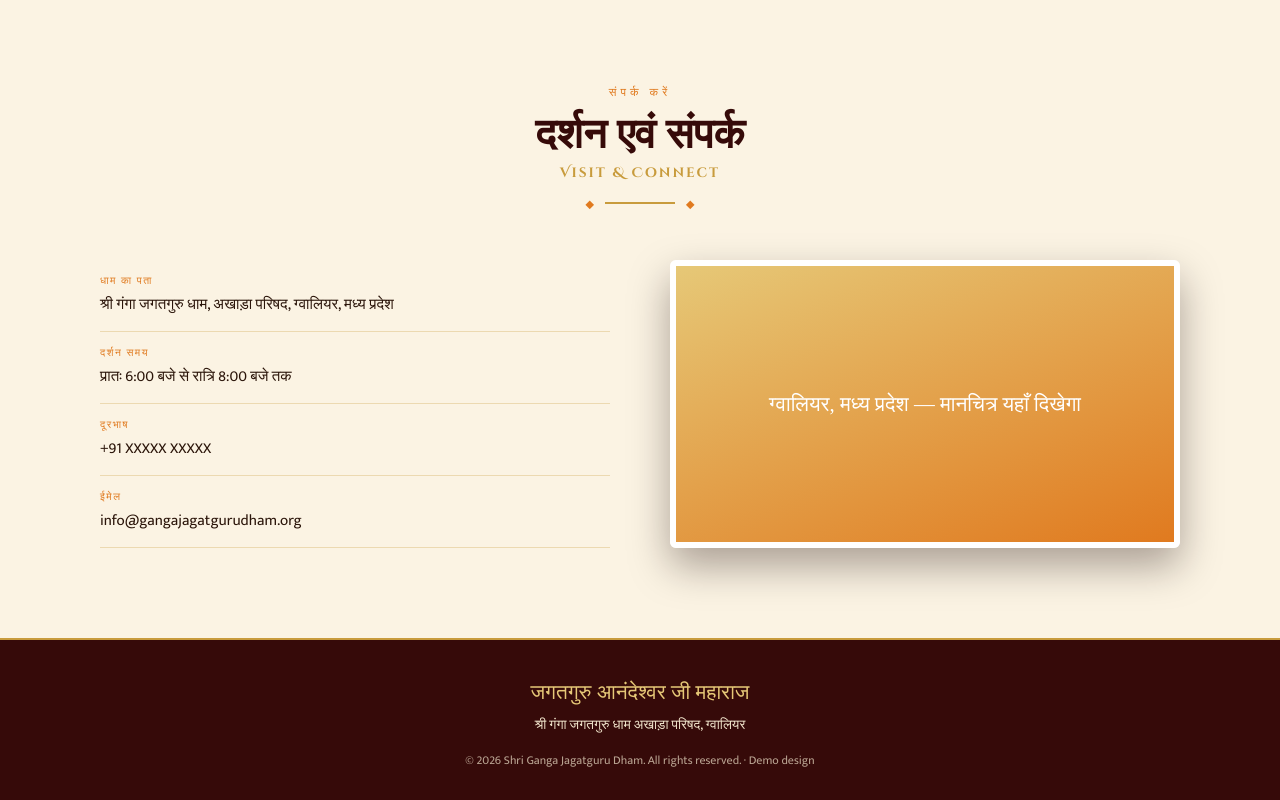
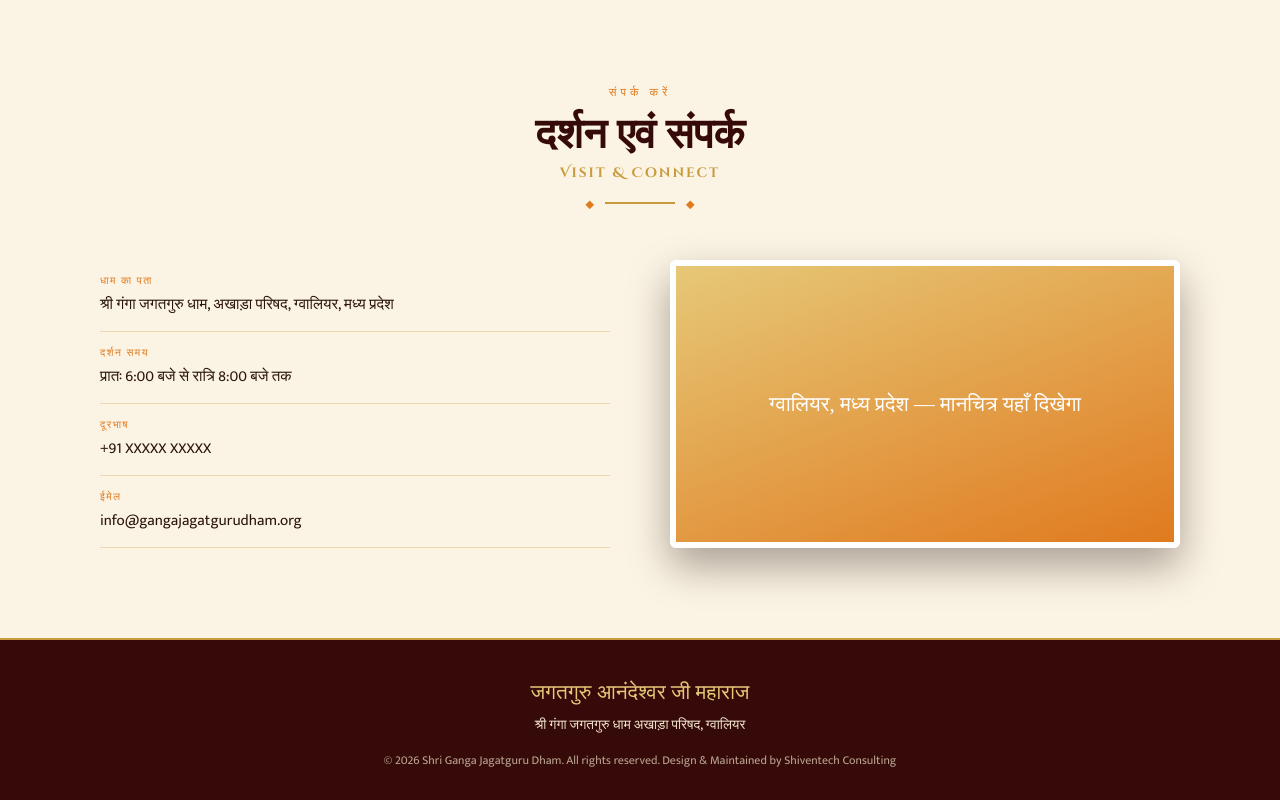
Before and after one commit to shikharbhatnaggar/anandeshwarji, a plain HTML site: page index.html in a window 1280 px wide. Shown: the part 6727-7527 px from the top of the page. Drawn offline with Linux system fonts and the light colour scheme; a web font is replaced by a local one.

Commit message:
added footer link

```diff
--- a/index.html
+++ b/index.html
@@ -898,7 +898,7 @@
 <footer>
   <div class="foot-brand">जगतगुरु आनंदेश्वर जी महाराज</div>
   <p>श्री गंगा जगतगुरु धाम अखाड़ा परिषद, ग्वालियर</p>
-  <p style="margin-top:14px; opacity:0.7; font-size:0.75rem;">© 2026 Shri Ganga Jagatguru Dham. All rights reserved. · Demo design</p>
+  <p style="margin-top:14px; opacity:0.7; font-size:0.75rem;">© 2026 Shri Ganga Jagatguru Dham. All rights reserved. Design & Maintained by <a href="https://shiventech.co.in">Shiventech Consulting</a></p>
 </footer>
 
 <!-- ================= EVENT POPUP MODAL ================= -->
```
